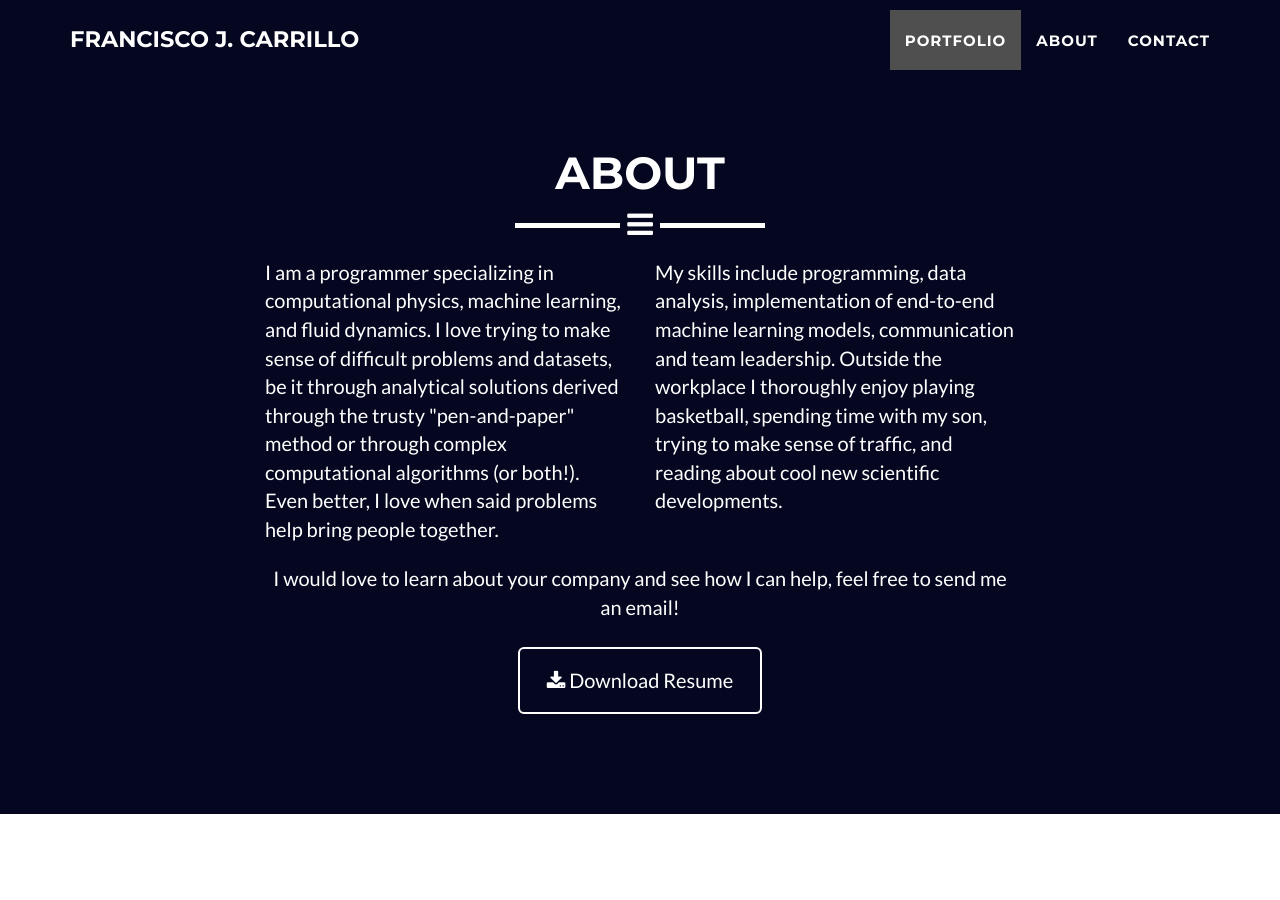
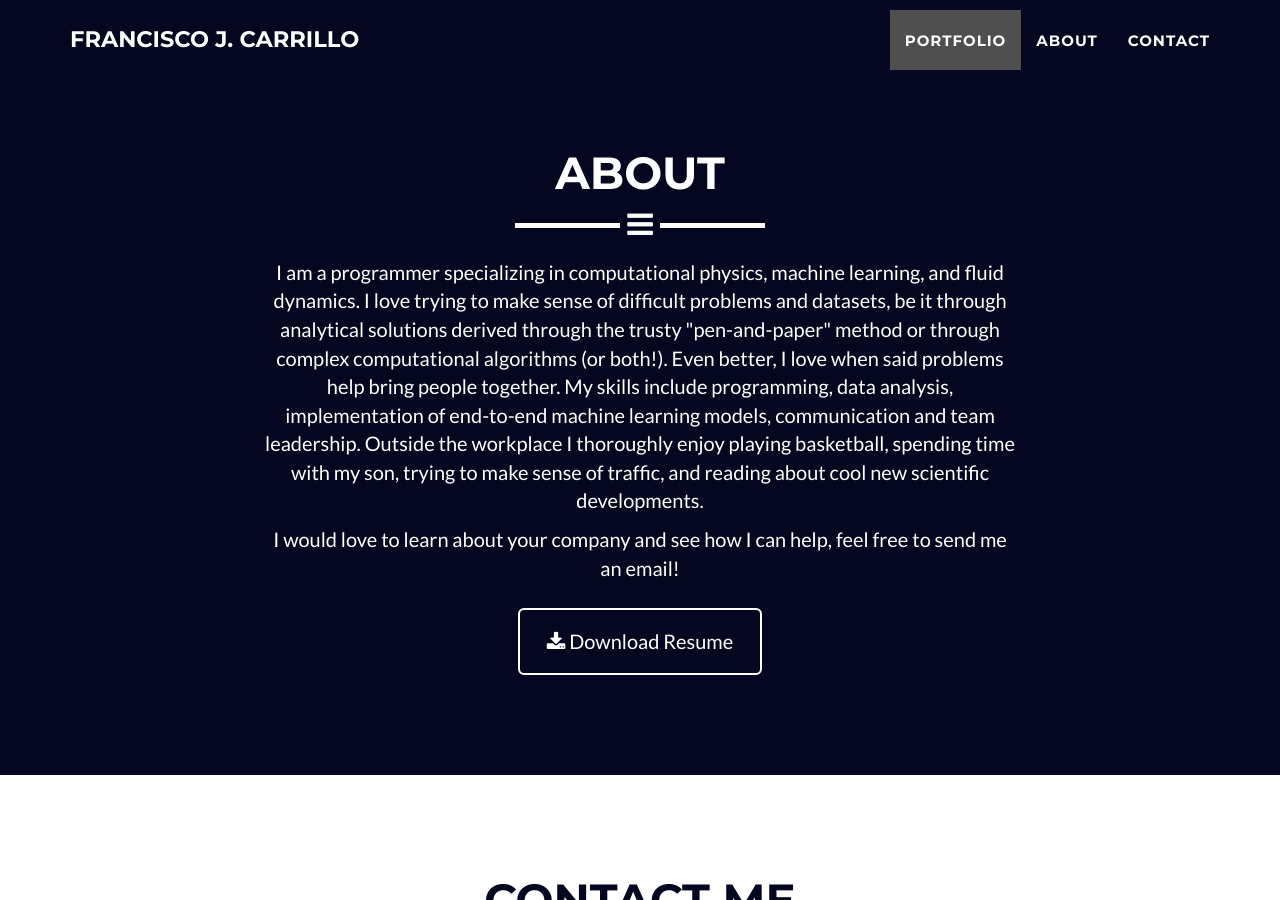
Before and after one commit to Franjcf/Franjcf.github.io, a Jekyll site: the page built from _posts/2020-13-30-Simulation of Multiphase Flow in Deformable Media.markdown, in a window 1280 px wide and 900 px high, scrolled down 2311 px. Built offline with Jekyll 4.4.1, drawn with Linux system fonts in a browser that asks for light colours.

Commit message:
new commit

```diff
--- a/_includes/about.html
+++ b/_includes/about.html
@@ -8,14 +8,11 @@
                 </div>
             </div>
             <div class="row">
-                <div class="col-lg-4 col-lg-offset-2">
-                    <p>I am a programmer specializing in computational physics, machine learning, and fluid dynamics. I love trying to make sense of difficult problems and datasets, be it through analytical solutions derived through the trusty "pen-and-paper" method or through complex computational algorithms (or both!). Even better, I love when said problems help bring people together.</p>
-                </div>
-                <div class="col-lg-4">
-                    <p>My skills include programming, data analysis, implementation of end-to-end machine learning models, communication and team leadership. Outside the workplace I thoroughly enjoy playing basketball, spending time with my son, trying to make sense of traffic, and reading about cool new scientific developments. </p>
-                </div>
                 <div class="col-lg-8 col-lg-offset-2 text-center">
-		    <p></p>
+
+		    <p>I am a programmer specializing in computational physics, machine learning, and fluid dynamics. I love trying to make sense of difficult problems and datasets, be it through analytical solutions derived through the trusty "pen-and-paper" method or through complex computational algorithms (or both!). Even better, I love when said problems help bring people together.
+
+My skills include programming, data analysis, implementation of end-to-end machine learning models, communication and team leadership. Outside the workplace I thoroughly enjoy playing basketball, spending time with my son, trying to make sense of traffic, and reading about cool new scientific developments. </p>
 		    <p> I would love to learn about your company and see how I can help, feel free to send me an email! </p>
 		    <a href="img/Resume.pdf" download="Resume Francisco J. Carrillo"" class="btn btn-lg btn-outline">
                         <i class="fa fa-download"></i> Download Resume
```
Also changed, not shown: _includes/about_2.html (added, +26 -0 lines).
